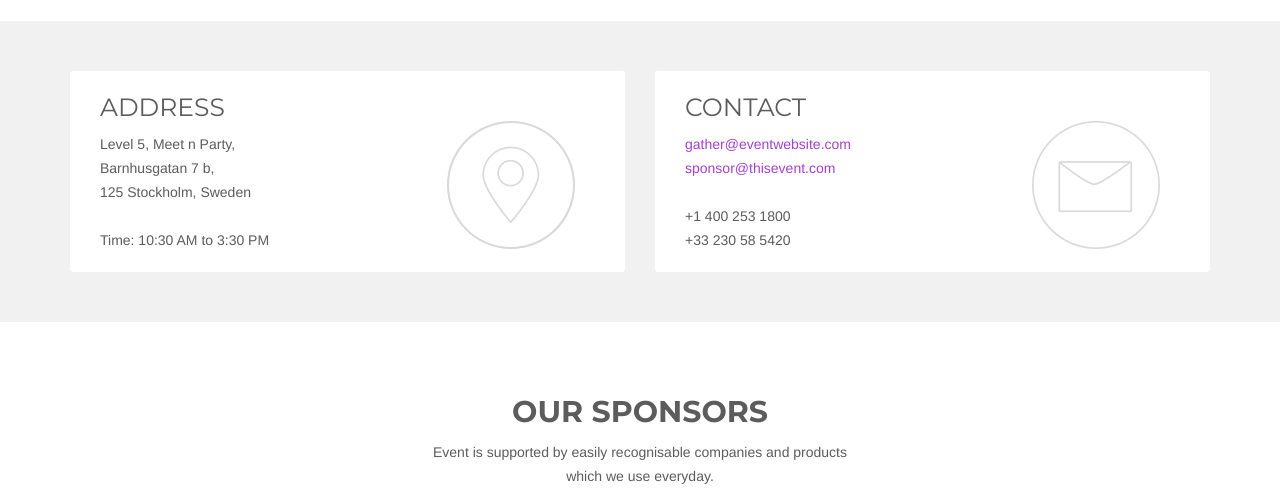
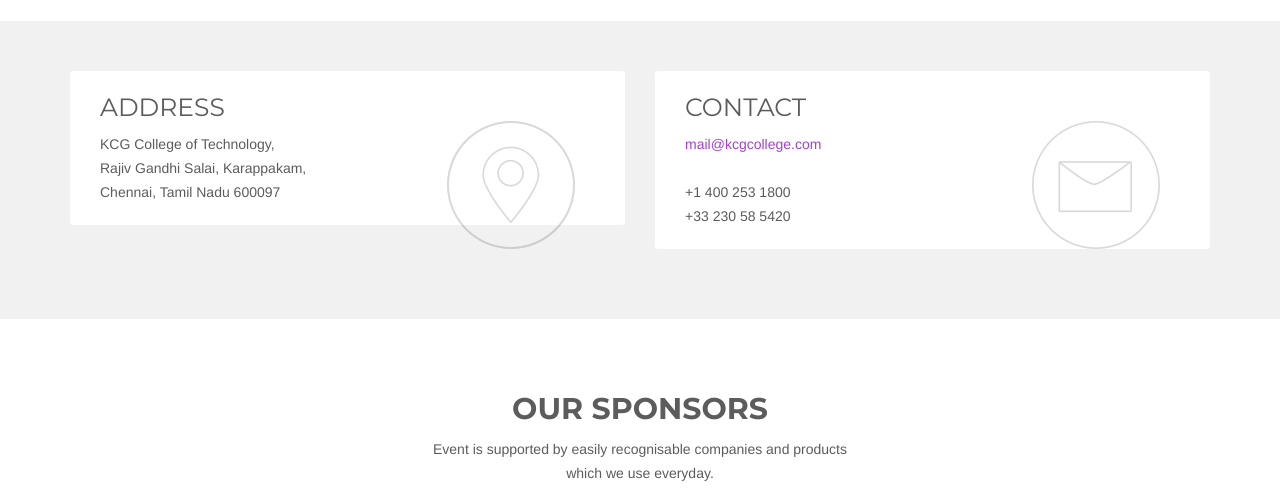
Before and after one commit to gautamramuvel/gautamramuvel.github.io, a plain HTML site: page inspirius/index.html in a window 1280 px wide. Shown: the part 5400-5903 px from the top of the page. Drawn offline with nearby package versions, Linux system fonts and the light colour scheme; some packages are replaced by stand-ins of ours.

Commit message:
Index changes

```diff
--- a/inspirius/index.html
+++ b/inspirius/index.html
@@ -643,7 +643,7 @@
 
                 <div class="col-sm-6">
 
-                    <form action="/routebeschrijving" onSubmit="calcRoute();return false;" id="routeForm">
+                    <form action="/" onSubmit="calcRoute();return false;" id="routeForm">
                         <div class="row">
                             <div class="col-sm-6">
                                 <div class="form-group">
@@ -710,19 +710,16 @@
                     <div class="contact-box">
                         <img src="images/location-icon.png" alt="location icon" class="wow zoomIn">
                         <h5>ADDRESS</h5>
-                        <p>Level 5, Meet n Party,
-                            <br>Barnhusgatan 7 b,
-                            <br> 125 Stockholm, Sweden
-                            <br>
-                            <br>Time: 10:30 AM to 3:30 PM</p>
+                        <p>KCG College of Technology,
+                            <br>Rajiv Gandhi Salai, Karappakam,
+                            <br>Chennai, Tamil Nadu 600097</p>
                     </div>
                 </div>
                 <div class="col-sm-6">
                     <div class="contact-box">
                         <img src="images/email-icon.png" alt="email icon" class="wow zoomIn" data-wow-delay="0.3s">
                         <h5>CONTACT</h5>
-                        <p><a href="mailto:gather@eventwebsite.com">gather@eventwebsite.com</a>
-                            <br> <a href="mailto:sponsor@thisevent.com">sponsor@thisevent.com</a>
+                        <p><a href="mailto:mail@kcgcollege.com">mail@kcgcollege.com</a>
                             <br>
                             <br> +1 400 253 1800
                             <br> +33 230 58 5420
```
